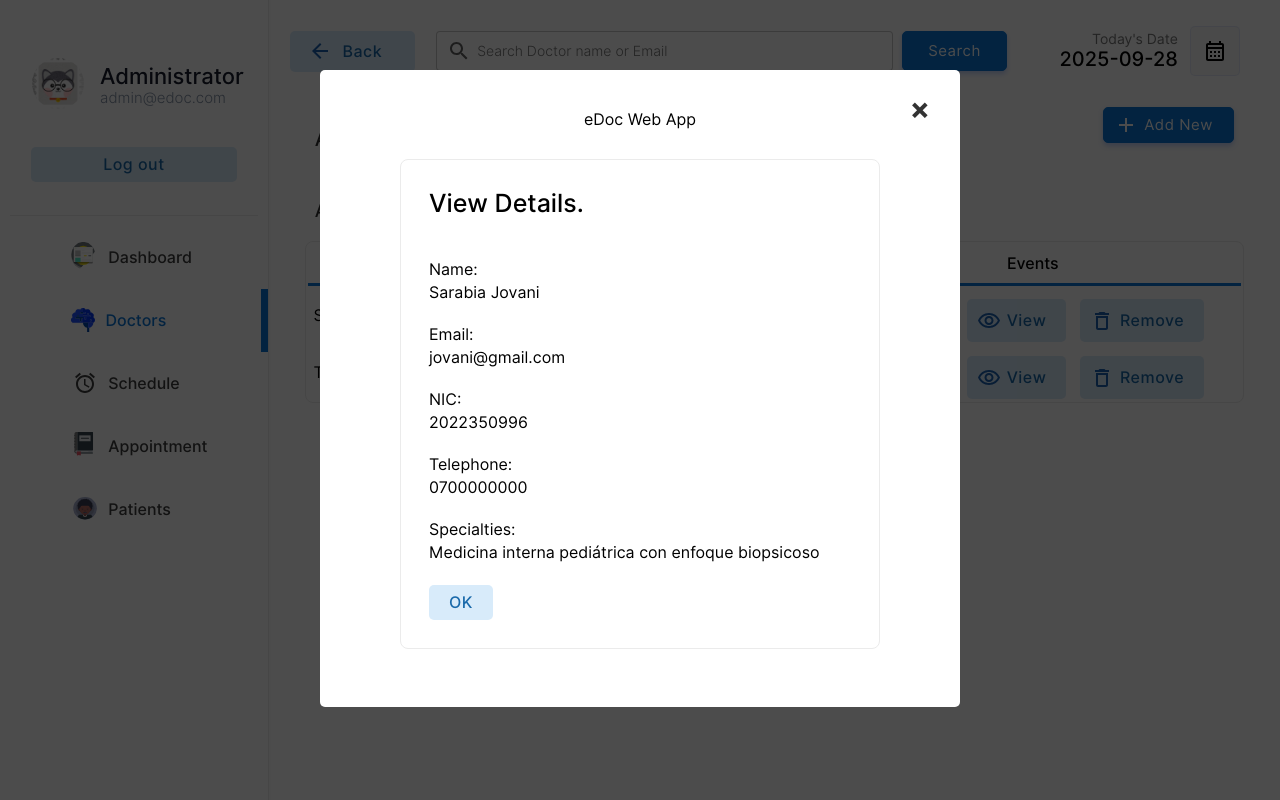
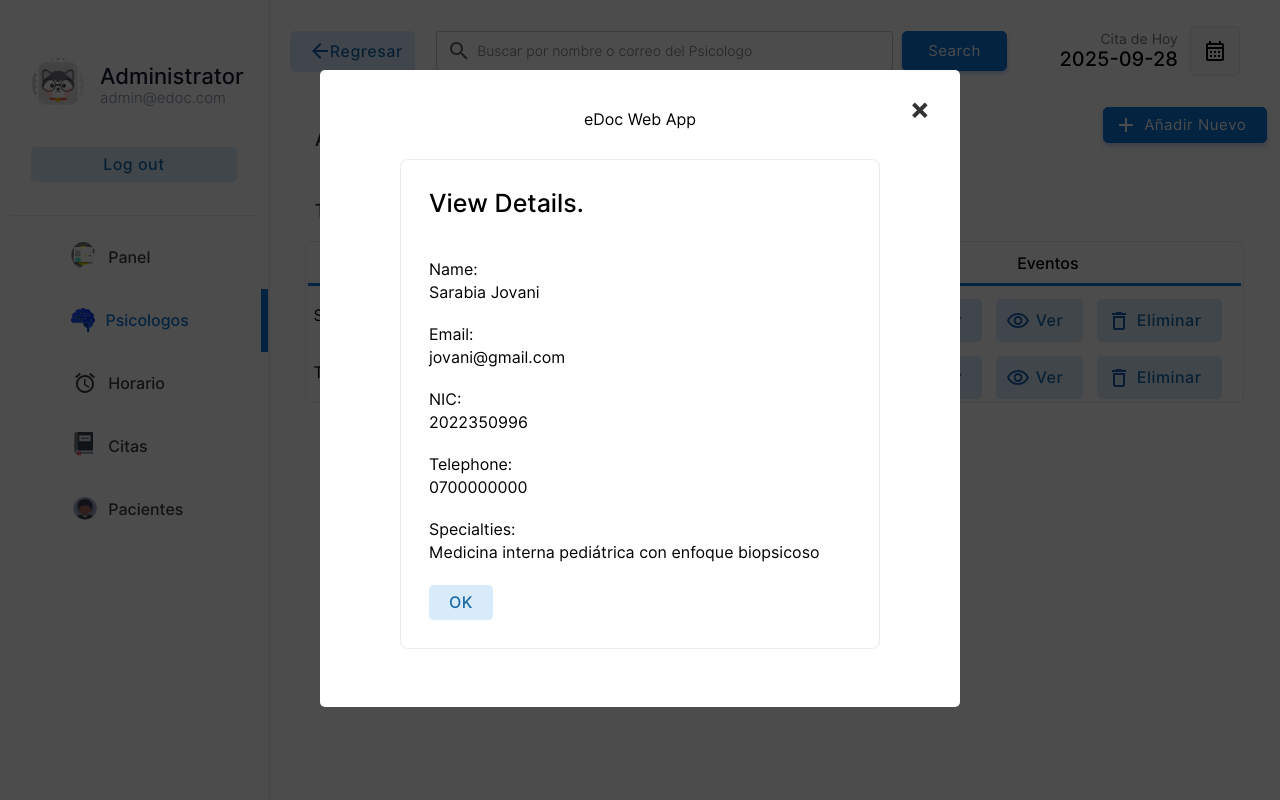
Before and after one commit to J0VAN1/AbrazaMente, a PHP site: page /admin/doctors.php?action=view&id=2 in a window 1280 px wide. Run offline with PHP 8.4, Linux system fonts and the light colour scheme; a user stored in the database is signed in; data comes from the database, SQL or seed files in the repository; data that the repository does not hold is empty.

Commit message:
cambio un monton de desmadre

```diff
--- a/admin/doctors.php
+++ b/admin/doctors.php
@@ -65,27 +65,27 @@
                 </tr>
                 <tr class="menu-row" >
                     <td class="menu-btn menu-icon-dashbord" >
-                        <a href="index.php" class="non-style-link-menu"><div><p class="menu-text">Dashboard</p></a></div></a>
+                        <a href="index.php" class="non-style-link-menu"><div><p class="menu-text">Panel</p></a></div></a>
                     </td>
                 </tr>
                 <tr class="menu-row">
                     <td class="menu-btn menu-icon-doctor menu-active menu-icon-doctor-active">
-                        <a href="doctors.php" class="non-style-link-menu non-style-link-menu-active"><div><p class="menu-text">Doctors</p></a></div>
+                        <a href="doctors.php" class="non-style-link-menu non-style-link-menu-active"><div><p class="menu-text">Psicologos</p></a></div>
                     </td>
                 </tr>
                 <tr class="menu-row" >
                     <td class="menu-btn menu-icon-schedule">
-                        <a href="schedule.php" class="non-style-link-menu"><div><p class="menu-text">Schedule</p></div></a>
+                        <a href="schedule.php" class="non-style-link-menu"><div><p class="menu-text">Horario</p></div></a>
                     </td>
                 </tr>
                 <tr class="menu-row">
                     <td class="menu-btn menu-icon-appoinment">
-                        <a href="appointment.php" class="non-style-link-menu"><div><p class="menu-text">Appointment</p></a></div>
+                        <a href="appointment.php" class="non-style-link-menu"><div><p class="menu-text">Citas</p></a></div>
                     </td>
                 </tr>
                 <tr class="menu-row" >
                     <td class="menu-btn menu-icon-patient">
-                        <a href="patient.php" class="non-style-link-menu"><div><p class="menu-text">Patients</p></a></div>
+                        <a href="patient.php" class="non-style-link-menu"><div><p class="menu-text">Pacientes</p></a></div>
                     </td>
                 </tr>
 
@@ -95,13 +95,13 @@
             <table border="0" width="100%" style=" border-spacing: 0;margin:0;padding:0;margin-top:25px; ">
                 <tr >
                     <td width="13%">
-                        <a href="doctors.php" ><button  class="login-btn btn-primary-soft btn btn-icon-back"  style="padding-top:11px;padding-bottom:11px;margin-left:20px;width:125px"><font class="tn-in-text">Back</font></button></a>
+                        <a href="doctors.php" ><button  class="login-btn btn-primary-soft btn btn-icon-back"  style="padding-top:11px;padding-bottom:11px;margin-left:20px;width:125px"><font class="tn-in-text">Regresar</font></button></a>
                     </td>
                     <td>
 
                         <form action="" method="post" class="header-search">
 
-                            <input type="search" name="search" class="input-text header-searchbar" placeholder="Search Doctor name or Email" list="doctors">&nbsp;&nbsp;
+                            <input type="search" name="search" class="input-text header-searchbar" placeholder="Buscar por nombre o correo del Psicologo" list="doctors">&nbsp;&nbsp;
 
                             <?php
                                 echo '<datalist id="doctors">';
@@ -126,7 +126,7 @@
                     </td>
                     <td width="15%">
                         <p style="font-size: 14px;color: rgb(119, 119, 119);padding: 0;margin: 0;text-align: right;">
-                            Today's Date
+                            Cita de Hoy
                         </p>
                         <p class="heading-sub12" style="padding: 0;margin: 0;">
                             <?php
@@ -146,15 +146,15 @@
 
                 <tr >
                     <td colspan="2" style="padding-top:30px;">
-                        <p class="heading-main12" style="margin-left: 45px;font-size:20px;color:rgb(49, 49, 49)">Add New Doctor</p>
+                        <p class="heading-main12" style="margin-left: 45px;font-size:20px;color:rgb(49, 49, 49)">Añadir Nuevo Psicologo</p>
                     </td>
                     <td colspan="2">
-                        <a href="?action=add&id=none&error=0" class="non-style-link"><button  class="login-btn btn-primary btn button-icon"  style="display: flex;justify-content: center;align-items: center;margin-left:75px;background-image: url('../img/icons/add.svg');">Add New</font></button>
+                        <a href="?action=add&id=none&error=0" class="non-style-link"><button  class="login-btn btn-primary btn button-icon"  style="display: flex;justify-content: center;align-items: center;margin-left:75px;background-image: url('../img/icons/add.svg');">Añadir Nuevo</font></button>
                             </a></td>
                 </tr>
                 <tr>
                     <td colspan="4" style="padding-top:10px;">
-                        <p class="heading-main12" style="margin-left: 45px;font-size:18px;color:rgb(49, 49, 49)">All Doctors (<?php echo $list11->num_rows; ?>)</p>
+                        <p class="heading-main12" style="margin-left: 45px;font-size:18px;color:rgb(49, 49, 49)">Todos los Doctores (<?php echo $list11->num_rows; ?>)</p>
                     </td>
 
                 </tr>
@@ -182,20 +182,20 @@
                                 <th class="table-headin">
 
 
-                                Doctor Name
+                                Nombre del Psicologo
 
                                 </th>
                                 <th class="table-headin">
-                                    Email
+                                    Correo
                                 </th>
                                 <th class="table-headin">
 
-                                    Specialties
+                                    Especialidad
 
                                 </th>
                                 <th class="table-headin">
 
-                                    Events
+                                    Eventos
 
                                 </tr>
                         </thead>
@@ -214,7 +214,7 @@
                                     <img src="../img/notfound.svg" width="25%">
 
                                     <br>
-                                    <p class="heading-main12" style="margin-left: 45px;font-size:20px;color:rgb(49, 49, 49)">We  couldnt find anything related to your keywords !</p>
+                                    <p class="heading-main12" style="margin-left: 45px;font-size:20px;color:rgb(49, 49, 49)">No encontramos nada parecido a tus palabras clave !</p>
                                     <a class="non-style-link" href="doctors.php"><button  class="login-btn btn-primary-soft btn"  style="display: flex;justify-content: center;align-items: center;margin-left:20px;">&nbsp; Show all Doctors &nbsp;</font></button>
                                     </a>
                                     </center>
@@ -246,11 +246,11 @@
 
                                         <td>
                                         <div style="display:flex;justify-content: center;">
-                                        <a href="?action=edit&id='.$docid.'&error=0" class="non-style-link"><button  class="btn-primary-soft btn button-icon btn-edit"  style="padding-left: 40px;padding-top: 12px;padding-bottom: 12px;margin-top: 10px;"><font class="tn-in-text">Edit</font></button></a>
+                                        <a href="?action=edit&id='.$docid.'&error=0" class="non-style-link"><button  class="btn-primary-soft btn button-icon btn-edit"  style="padding-left: 40px;padding-top: 12px;padding-bottom: 12px;margin-top: 10px;"><font class="tn-in-text">Editar</font></button></a>
                                         &nbsp;&nbsp;&nbsp;
-                                        <a href="?action=view&id='.$docid.'" class="non-style-link"><button  class="btn-primary-soft btn button-icon btn-view"  style="padding-left: 40px;padding-top: 12px;padding-bottom: 12px;margin-top: 10px;"><font class="tn-in-text">View</font></button></a>
+                                        <a href="?action=view&id='.$docid.'" class="non-style-link"><button  class="btn-primary-soft btn button-icon btn-view"  style="padding-left: 40px;padding-top: 12px;padding-bottom: 12px;margin-top: 10px;"><font class="tn-in-text">Ver</font></button></a>
                                        &nbsp;&nbsp;&nbsp;
-                                       <a href="?action=drop&id='.$docid.'&name='.$name.'" class="non-style-link"><button  class="btn-primary-soft btn button-icon btn-delete"  style="padding-left: 40px;padding-top: 12px;padding-bottom: 12px;margin-top: 10px;"><font class="tn-in-text">Remove</font></button></a>
+                                       <a href="?action=drop&id='.$docid.'&name='.$name.'" class="non-style-link"><button  class="btn-primary-soft btn button-icon btn-delete"  style="padding-left: 40px;padding-top: 12px;padding-bottom: 12px;margin-top: 10px;"><font class="tn-in-text">Eliminar</font></button></a>
                                         </div>
                                         </td>
                                     </tr>';
@@ -284,14 +284,14 @@
             <div id="popup1" class="overlay">
                     <div class="popup">
                     <center>
-                        <h2>Are you sure?</h2>
+                        <h2>¿Estas seguro?</h2>
                         <a class="close" href="doctors.php">&times;</a>
                         <div class="content">
-                            You want to delete this record<br>('.substr($nameget,0,40).').
+                            ¿Deseas eliminar este registro?<br>('.substr($nameget,0,40).').
 
                         </div>
                         <div style="display: flex;justify-content: center;">
-                        <a href="delete-doctor.php?id='.$id.'" class="non-style-link"><button  class="btn-primary btn"  style="display: flex;justify-content: center;align-items: center;margin:10px;padding:10px;"<font class="tn-in-text">&nbsp;Yes&nbsp;</font></button></a>&nbsp;&nbsp;&nbsp;
+                        <a href="delete-doctor.php?id='.$id.'" class="non-style-link"><button  class="btn-primary btn"  style="display: flex;justify-content: center;align-items: center;margin:10px;padding:10px;"<font class="tn-in-text">&nbsp;Si&nbsp;</font></button></a>&nbsp;&nbsp;&nbsp;
                         <a href="doctors.php" class="non-style-link"><button  class="btn-primary btn"  style="display: flex;justify-content: center;align-items: center;margin:10px;padding:10px;"><font class="tn-in-text">&nbsp;&nbsp;No&nbsp;&nbsp;</font></button></a>
 
                         </div>
@@ -404,8 +404,8 @@
         }elseif($action=='add'){
                 $error_1=$_GET["error"];
                 $errorlist= array(
-                    '1'=>'<label for="promter" class="form-label" style="color:rgb(255, 62, 62);text-align:center;">Already have an account for this Email address.</label>',
-                    '2'=>'<label for="promter" class="form-label" style="color:rgb(255, 62, 62);text-align:center;">Password Conformation Error! Reconform Password</label>',
+                    '1'=>'<label for="promter" class="form-label" style="color:rgb(255, 62, 62);text-align:center;">Ya existe una cuenta con este correo electrónico..</label>',
+                    '2'=>'<label for="promter" class="form-label" style="color:rgb(255, 62, 62);text-align:center;">Error de confirmación de contraseña. Reingresa la contraseña.</label>',
                     '3'=>'<label for="promter" class="form-label" style="color:rgb(255, 62, 62);text-align:center;"></label>',
                     '4'=>"",
                     '0'=>'',
@@ -428,7 +428,7 @@
                             </tr>
                             <tr>
                                 <td>
-                                    <p style="padding: 0;margin: 0;text-align: left;font-size: 25px;font-weight: 500;">Add New Doctor.</p><br><br>
+                                    <p style="padding: 0;margin: 0;text-align: left;font-size: 25px;font-weight: 500;">Añadir nuevo Psicologo.</p><br><br>
                                 </td>
                             </tr>
 
@@ -440,7 +440,7 @@
                             </tr>
                             <tr>
                                 <td class="label-td" colspan="2">
-                                    <input type="text" name="name" class="input-text" placeholder="Doctor Name" required><br>
+                                    <input type="text" name="name" class="input-text" placeholder="Nombre del Psicologo" required><br>
                                 </td>
 
                             </tr>
@@ -451,7 +451,7 @@
                             </tr>
                             <tr>
                                 <td class="label-td" colspan="2">
-                                    <input type="email" name="email" class="input-text" placeholder="Email Address" required><br>
+                                    <input type="email" name="email" class="input-text" placeholder="Correo electronico" required><br>
                                 </td>
                             </tr>
                             <tr>
@@ -461,7 +461,7 @@
                             </tr>
                             <tr>
                                 <td class="label-td" colspan="2">
-                                    <input type="text" name="nic" class="input-text" placeholder="NIC Number" required><br>
+                                    <input type="text" name="nic" class="input-text" placeholder="Numero de identificacion" required><br>
                                 </td>
                             </tr>
                             <tr>
@@ -471,12 +471,12 @@
                             </tr>
                             <tr>
                                 <td class="label-td" colspan="2">
-                                    <input type="tel" name="Tele" class="input-text" placeholder="Telephone Number" required><br>
+                                    <input type="tel" name="Tele" class="input-text" placeholder="Numero de telefono" required><br>
                                 </td>
                             </tr>
                             <tr>
                                 <td class="label-td" colspan="2">
-                                    <label for="spec" class="form-label">Choose specialties: </label>
+                                    <label for="spec" class="form-label">Elegir especialista </label>
 
                                 </td>
                             </tr>
@@ -507,7 +507,7 @@
                             </tr>
                             <tr>
                                 <td class="label-td" colspan="2">
-                                    <input type="password" name="password" class="input-text" placeholder="Defind a Password" required><br>
+                                    <input type="password" name="password" class="input-text" placeholder="Establecer una contraseña" required><br>
                                 </td>
                             </tr><tr>
                                 <td class="label-td" colspan="2">
@@ -516,7 +516,7 @@
                             </tr>
                             <tr>
                                 <td class="label-td" colspan="2">
-                                    <input type="password" name="cpassword" class="input-text" placeholder="Conform Password" required><br>
+                                    <input type="password" name="cpassword" class="input-text" placeholder="Conforirma contraseña" required><br>
                                 </td>
                             </tr>
 
@@ -580,8 +580,8 @@
 
             $error_1=$_GET["error"];
                 $errorlist= array(
-                    '1'=>'<label for="promter" class="form-label" style="color:rgb(255, 62, 62);text-align:center;">Already have an account for this Email address.</label>',
-                    '2'=>'<label for="promter" class="form-label" style="color:rgb(255, 62, 62);text-align:center;">Password Conformation Error! Reconform Password</label>',
+                    '1'=>'<label for="promter" class="form-label" style="color:rgb(255, 62, 62);text-align:center;">Ya existe una cuenta para esta dirección de correo.</label>',
+                    '2'=>'<label for="promter" class="form-label" style="color:rgb(255, 62, 62);text-align:center;">Error de confirmación de contraseña! Reconform Password</label>',
                     '3'=>'<label for="promter" class="form-label" style="color:rgb(255, 62, 62);text-align:center;"></label>',
                     '4'=>"",
                     '0'=>'',
```
